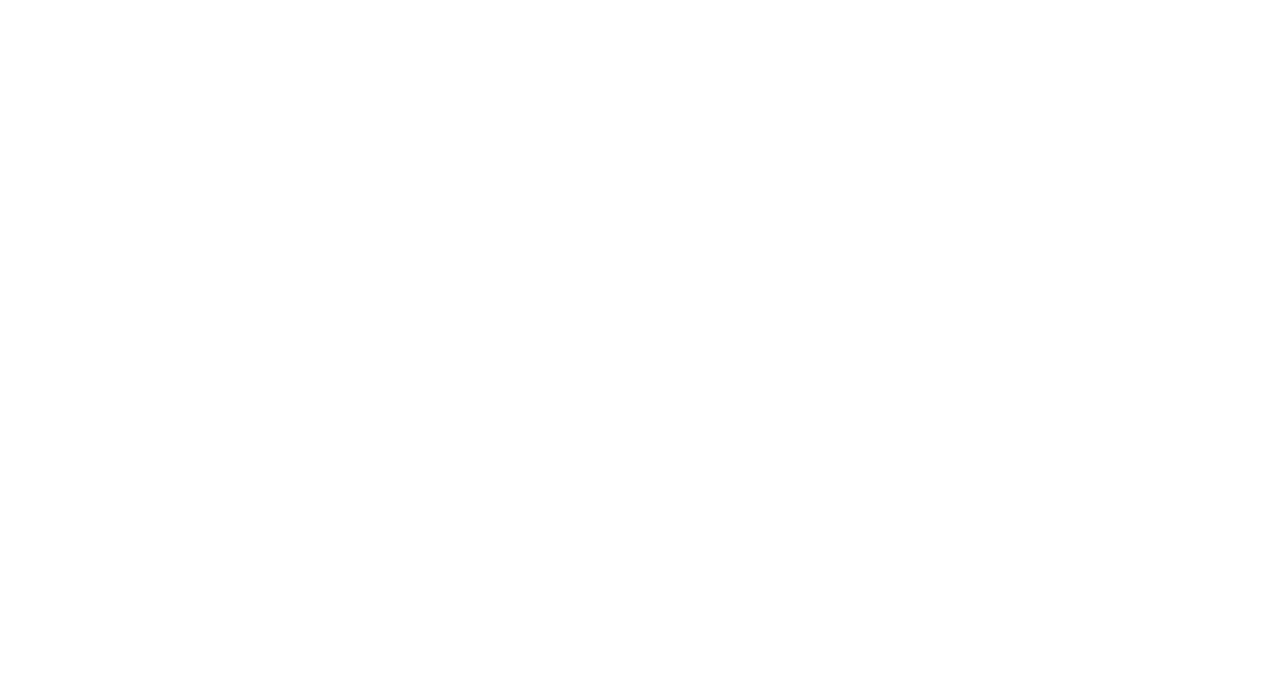
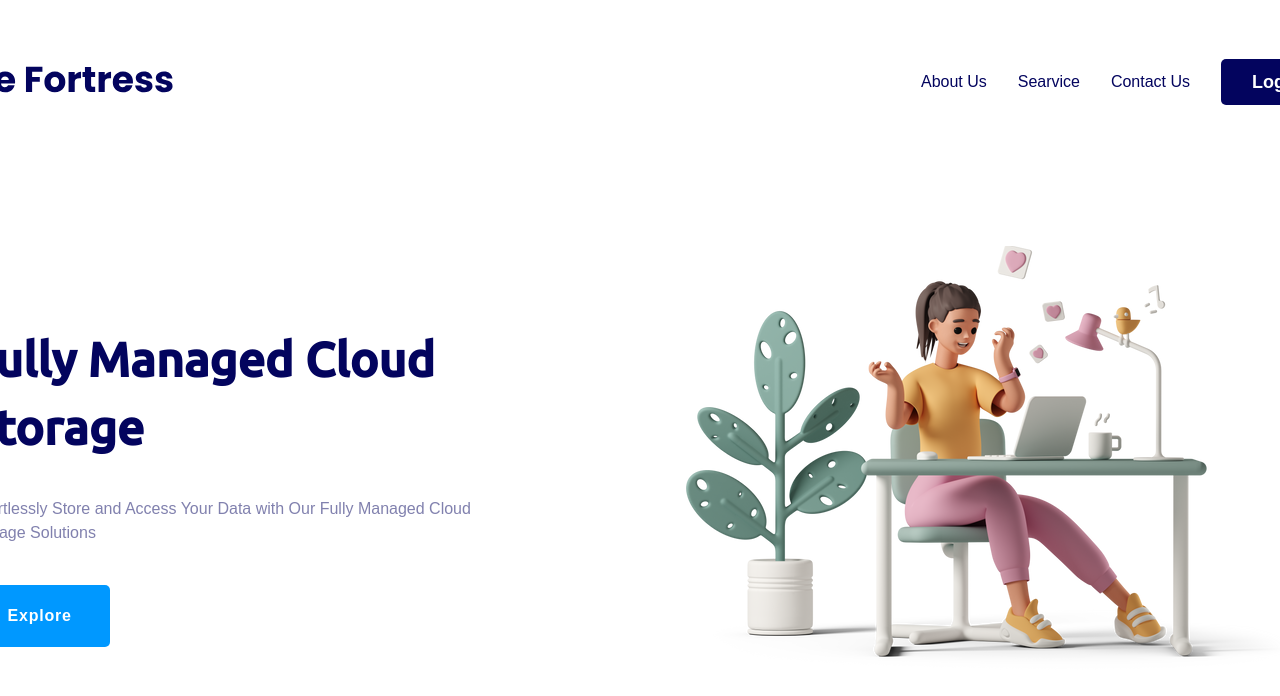
Before and after one commit to EL-Gazoly/FileFortress, a React (Create React App) app in the folder frontend/: page / in a window 1280 px wide. Shown: the top 696 px of the page. Built offline with nearby package versions, Linux system fonts and the light colour scheme; a web font is replaced by a local one.

Commit message:
finish landing page

```diff
--- a/frontend/src/pages/Landing/Landing.css
+++ b/frontend/src/pages/Landing/Landing.css
@@ -0,0 +1,154 @@
+.landing-page-container{
+    width: 1277px;
+    height: 706px;
+
+    display: flex;
+    flex-direction: column;
+    align-items: center;
+}
+.landing-page-header{
+    width: 1542px;
+    height: 84px;
+
+    margin-top: 40px;
+
+    display: flex;
+    align-items: center;
+    flex-direction: row;
+    justify-content: space-between;
+}
+
+.landing-page-header-right{
+    width: 306px;
+    height: 100%;
+
+    cursor: pointer;
+}
+button{
+    cursor: pointer;
+}
+.landing-page-header-left{
+    width: 415px;
+    height: 49px;
+
+    margin-right: 75px;
+
+    display: flex;
+    align-items: center;
+    flex-direction: row;
+    justify-content: space-between;
+}
+.landing-page-header-left a{
+    color: #03045E;
+
+    font-family: 'Popins', sans-serif;
+    font-style: normal;
+    font-weight:400;
+    font-size: 16;
+}
+
+.login-button{
+    width: 115px;
+    height: 46px;
+
+    display: flex;
+    align-items: center;
+
+    padding: 10px 31px;
+
+    background-color: #03045E;
+    border-radius: 5px;
+    border: none;
+
+    font-family: 'Popins', sans-serif;
+    font-style: normal;
+    font-weight: 700;
+    font-size: 18px;
+    line-height: 27px;
+
+    color: #FFFFFF;
+}
+
+.landing-page-body{
+    width: 105%;
+    height: 100%;
+
+    display: flex;
+    align-items: flex-end;
+    flex-direction: row;
+    justify-content: space-between;
+}
+
+.landing-page-body-left{
+    width: 585px;
+    height: 322px;
+
+    display: flex;
+    align-items: flex-start;
+    flex-direction: column;
+    justify-content: space-between;
+
+    margin-bottom: 59px;
+}
+
+.landing-page-body-title{
+    width: 556px;
+    height: 136px;
+
+    font-family: 'Ubuntu', sans-serif;
+    font-style: normal;
+    font-weight: 700;
+    font-size: 48px;
+    line-height: 68px;
+
+    color: #03045E;
+
+    flex: none; /* it prevents the element from growing or shrinking */
+    order: 0; /* this is the order in which the element will appear */
+
+}
+
+.landing-page-body-subtitle{
+    width: 556px;
+    height: 52px;
+
+    font-family: 'Popins', sans-serif;
+    font-style: normal;
+    font-weight: 400;
+    font-size: 16px;
+    line-height: 24px;
+
+    color: rgba(3, 4, 94, 0.5);
+
+    flex: none;
+
+}
+
+.signup-button{
+    width: 140px;
+    height: 62px;
+
+    display: flex;
+    flex-direction: row;
+    align-items: center;
+    justify-content: center;
+
+    padding: 17px 38px;
+
+    gap: 10px;
+
+    background-color: #0098FF;
+    border: none;
+    border-radius: 5px;
+
+    font-family: 'Popins', sans-serif;
+    font-size: 16px;
+    font-style: normal;
+    font-weight: 600;
+    line-height: 28px;
+
+    letter-spacing: 0.75px;
+
+    color: #FFFFFF;
+
+}
--- a/frontend/src/pages/Landing/Landing.jsx
+++ b/frontend/src/pages/Landing/Landing.jsx
@@ -1,9 +1,47 @@
+import './Landing.css'
 import React from 'react'
-
+import { Link } from 'react-router-dom'
+import fileFortressLogo from '../../assets/fileFortressLogo.svg'
+import landingPageLogo from '../../assets/landingPageLogo.svg'
 const Landing = () => {
   return (
-    <div className='cotainer'>
+    <div className='container'>
+        <div className="landing-page-container">
+            <div className="landing-page-header">
+                <div className="landing-page-header-right">
+                    <img src={fileFortressLogo} alt="File Fortress Logo" />
+                </div>
+                <div className="landing-page-header-left">
+                    <Link to="#" className='about-us'>About Us</Link>
+                    <Link to="#" className='searvice'>Searvice</Link>
+                    <Link to="#" className='sign-up-button'>Contact Us</Link>
+                    <Link to="/login">
+                        <button className='login-button'>Login</button>
+                    </Link>
+                </div>
+            </div>
+            <div className="landing-page-body">
+                <div className="landing-page-body-left">
+                    <div className="landing-page-body-title">
+                      Fully Managed Cloud Storage
+                    </div>
+                    <div className="landing-page-body-subtitle">
+                    Effortlessly Store and Access Your Data with Our Fully Managed Cloud Storage Solutions
+                    </div>
 
+                    <div className="landing-page-body-button">
+                        <Link to="/dashboard">
+                            <button className='signup-button'>Explore</button>
+                        </Link>
+                    </div>
+                </div>
+                <div className="landing-page-body-right">
+                    <div className="landing-page-body-right-image">
+                        <img src={landingPageLogo} alt="Landing Page Logo" />
+                    </div>
+                </div>
+            </div>
+        </div>
     </div>
   )
 }
```
Also changed, not shown: frontend/src/assets/fileFortressLogo.svg (added), frontend/src/assets/landingPageLogo.svg (added).
